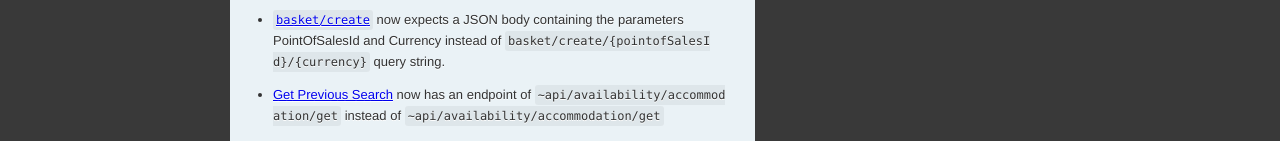
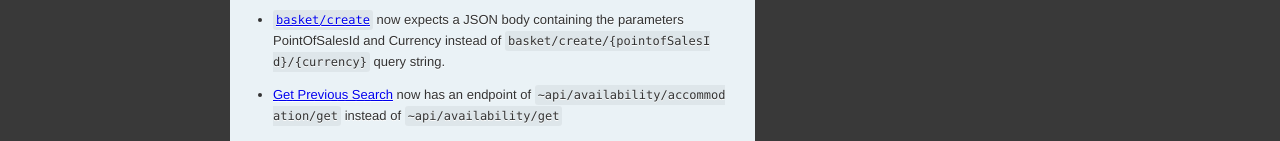
Before and after one commit to visit/galaxy-docs, a Jekyll site: the page built from index.md, in a window 1280 px wide and 900 px high, scrolled down 76611 px. Shown: the part 759-900 px from the top of the window. Built offline with Jekyll 4.4.1, drawn with Linux system fonts in a browser that asks for light colours; our own code applies the rules of GitHub Pages for plain Markdown files.

Commit message:
fix silly mistake

```diff
--- a/_includes/breakingchanges.md
+++ b/_includes/breakingchanges.md
@@ -4,4 +4,4 @@
 
 - <a href="#create-basket">`basket/create`</a> now expects a JSON body containing the parameters PointOfSalesId and Currency instead of `basket/create/{pointofSalesId}/{currency}` query string.
 
-- <a href="#get-previous-search">Get Previous Search</a> now has an endpoint of  `~api/availability/accommodation/get` instead of `~api/availability/accommodation/get`
+- <a href="#get-previous-search">Get Previous Search</a> now has an endpoint of  `~api/availability/accommodation/get` instead of `~api/availability/get`
```
